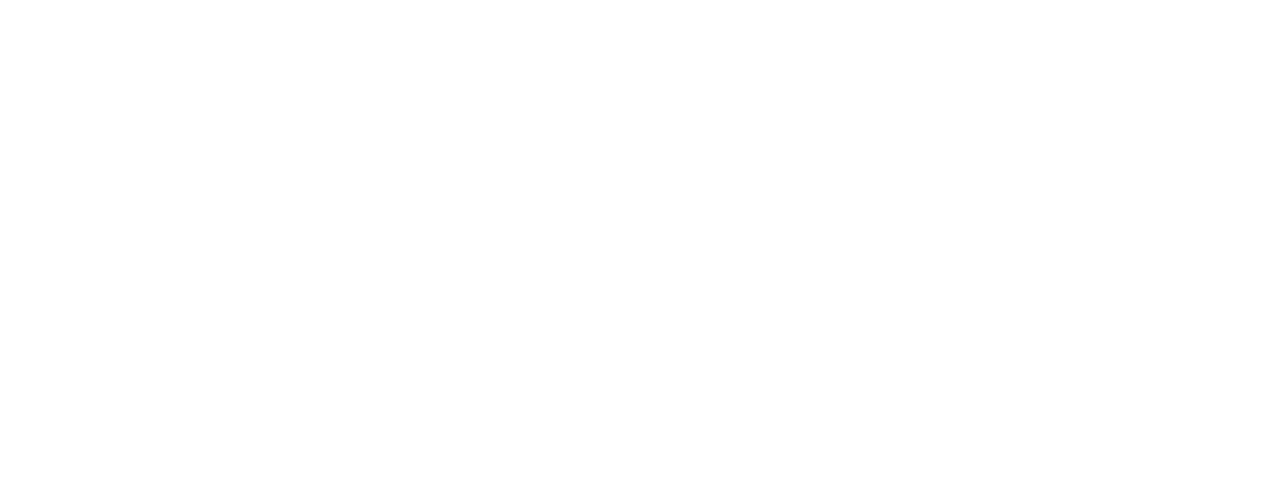
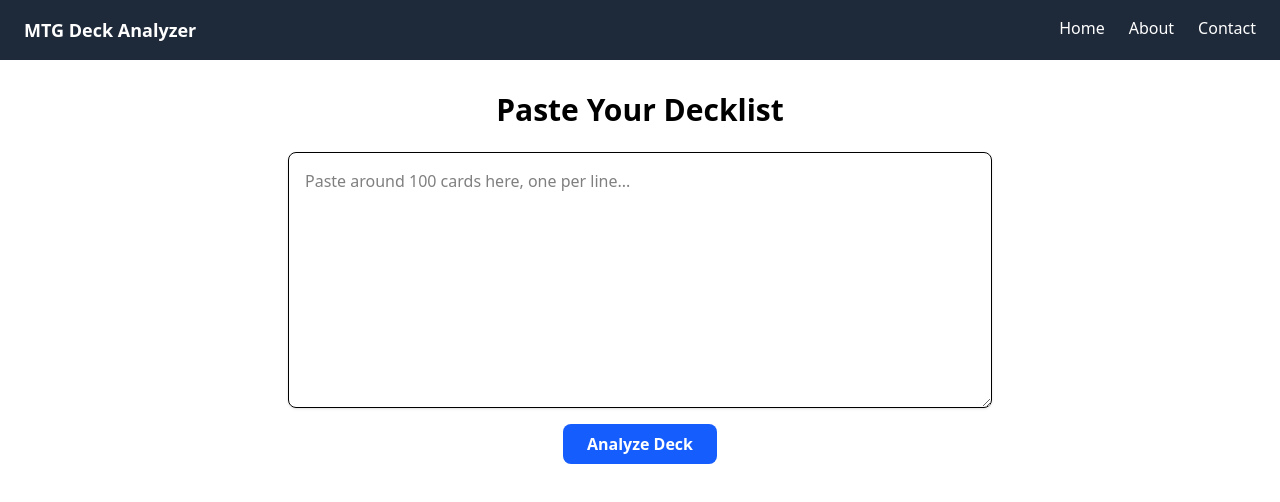
Before and after one commit to varadn/Comp5130_Website, a Next.js app: page / in a window 1280 px wide. Shown: the top 502 px of the page. Built offline with nearby package versions, Linux system fonts and the light colour scheme.

Commit message:
basic layout app with tailwindcss

```diff
--- a/app/page.tsx
+++ b/app/page.tsx
@@ -1,12 +1,54 @@
+'use client'
+
 import Image from "next/image";
 import Link from 'next/link';
+import { useState } from "react";
 
 export default function Home() {
+
+  const [deckInput, setDeckInput] = useState("");
+  const [results, setResults] = useState<string | null>(null);
+
+  const handleAnalyze = () => {
+    const cardCount = deckInput.split("\n").filter(line => line.trim() !== "").length;
+    setResults(`Deck has ${cardCount} cards.`);
+  };
+
   return (
-    <div className="font-sans grid grid-rows-[20px_1fr_20px] items-center justify-items-center min-h-screen p-8 pb-20 gap-16 sm:p-20">
-      <Link href={`/contact`}></Link>
-      <Link href={`/about`}></Link>
+    <div className="font-sans min-h-screen flex flex-col">
+      <nav className="w-full bg-gray-800 text-white px-6 py-4 flex justify-between">
+        <div className="font-bold text-lg">MTG Deck Analyzer</div>
+        <div className="space-x-6">
+          <Link href="/" className="hover:underline">Home</Link>
+          <Link href="/about" className="hover:underline">About</Link>
+          <Link href="/contact" className="hover:underline">Contact</Link>
+        </div>
+      </nav>
+
+      <main className="flex-1 flex flex-col items-center justify-start p-8 w-full max-w-3xl mx-auto">
+        <h1 className="text-3xl font-bold mb-6">Paste Your Decklist</h1>
+
+        <textarea
+          className="w-full h-64 p-4 border rounded-lg shadow-sm focus:outline-none focus:ring-2 focus:ring-blue-500"
+          placeholder="Paste around 100 cards here, one per line..."
+          value={deckInput}
+          onChange={(e) => setDeckInput(e.target.value)}
+        />
+
+        <button
+          className="mt-4 px-6 py-2 bg-blue-600 text-white font-semibold rounded-lg hover:bg-blue-700 transition"
+          onClick={handleAnalyze}
+        >
+          Analyze Deck
+        </button>
+
+        {results && (
+          <div className="mt-6 w-full bg-gray-100 text-black p-4 rounded-lg shadow-sm">
+            <h2 className="text-xl font-semibold mb-2">Results</h2>
+            <p>{results}</p>
+          </div>
+        )}
+      </main>
     </div>
-    // <div>Test</div>
   );
 }
```
